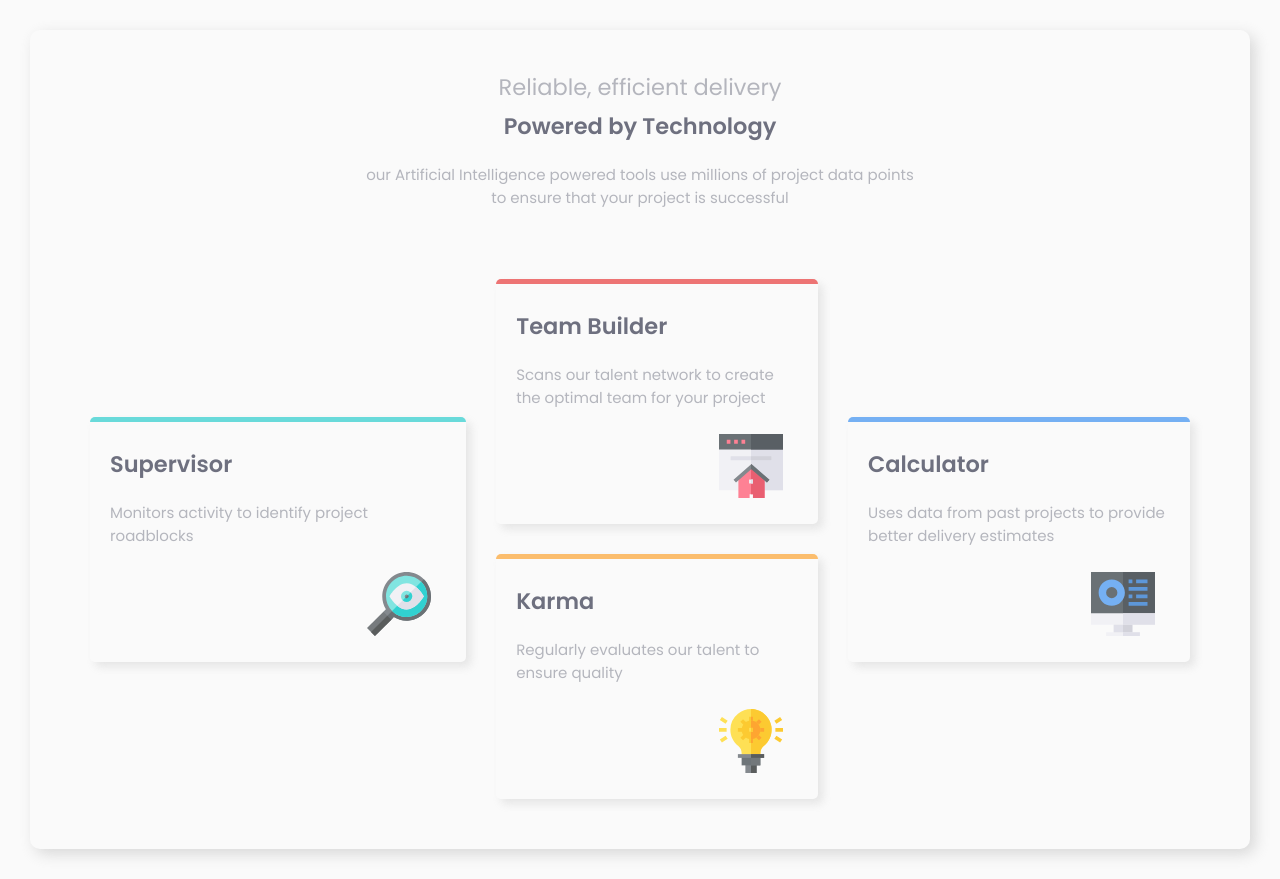
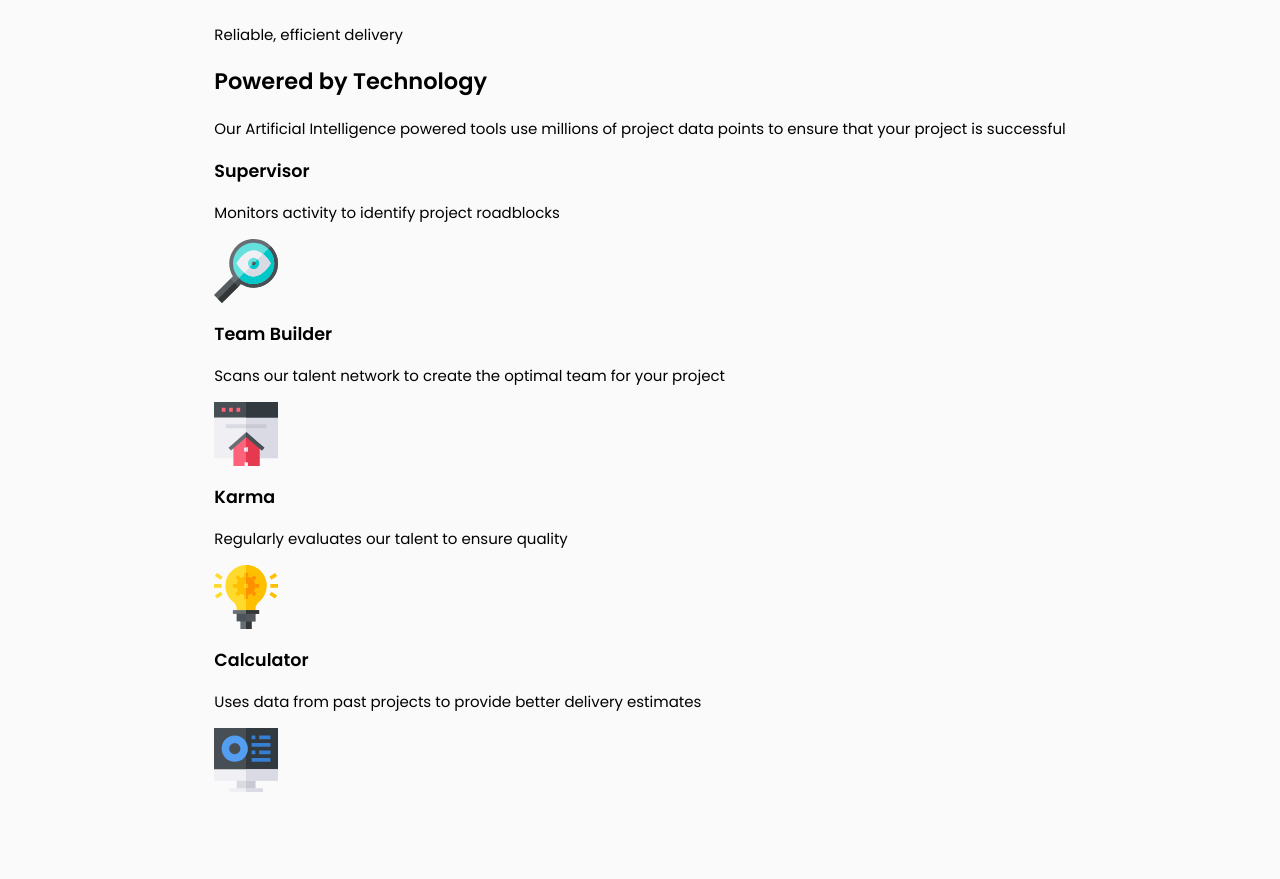
Before and after one commit to echocode1/4-card-feature-frond-end-challenge, a plain HTML site: page index.html in a window 1280 px wide. After the commit the page ends 800 px from the top, so only its background shows below. Drawn offline with Linux system fonts and the light colour scheme.

Commit message:
Update index.html
there was a mis up in my repo submitted for assessment.to correct this i had to make changes to the entire html document

```diff
--- a/index.html
+++ b/index.html
@@ -1,4 +1,3 @@
-<!DOCTYPE html>
 <html lang="en">
   <head>
     <meta charset="UTF-8">
@@ -6,61 +5,52 @@
 
     <link rel="icon" type="image/png" sizes="32x32" href="./images/favicon-32x32.png">
     <link rel="stylesheet" href="style.css">
+
     <title>Echo code | Four card feature section</title>
 
   </head>
   <body>
-  <div class="main-card__container">
-    <div class="upper__base__for-header">
-      <header class="header">
-        <p id="header__text">Reliable, efficient delivery</p>
-        <h2 id="header-bold__text">Powered by Technology</h2>
-        <p id="header__text-description">
-          our Artificial Intelligence powered tools use millions of project
-          data points to ensure that your project is successful
+    <main class="card-container">
+      <div class="header-section">
+        <p id="light-heading"> Reliable, efficient delivery</p>
+        <h2 id="heavy-heading">Powered by Technology </h2>
+        <p class="text">
+          Our Artificial Intelligence powered tools use millions of project data points
+          to ensure that your project is successful
         </p>
-      </header>
       </div>
-    <div class="lower__base__section">
-      <div class="sub-section1__supervisor">
-        <h2 id="sub-section1__header__text">Supervisor</h2>
-        <p id="sub-section1__description__text">
+      <div class="box-sections">
+        <section class="card-section1">
+          <h3 id="section1-heading">Supervisor</h3>
+          <p class="text">
             Monitors activity to identify project roadblocks
           </p>
-        <div id="search-image-icon">
-          <img src="images/icon-supervisor.svg" alt="search-icon">
-        </div>
-      </div>
-      <div class="mid__sub-sections">
-        <div class="sub-section2__Team-builder">
-          <h2 id="sub-section2__header__text">Team Builder</h2>
-          <p id="sub-section2__description__text">
+          <img src="images/icon-supervisor.svg" alt="supervisor-icon">
+        </section>
+        <section class="card-section2">
+          <div class="sub-section1">
+          <h3 id="sub-section1__heading">Team Builder</h3>
+          <p class="text">
             Scans our talent network to create the optimal team for your project
           </p>
-          <div id="house-image-icon">
-            <img src="images/icon-team-builder.svg" alt="house-icon">
+          <img src="images/icon-team-builder.svg" alt="Team-builder-icon">
           </div>
-        </div>
-        <div class="sub-section3__Karma">
-          <h2 id="sub-section3__text">Karma</h2>
-          <p id="sub-section3__description__text">
+          <div class="sub-section2">
+          <h3 id="sub-section2__heading"> Karma</h3>
+          <p class="text">
             Regularly evaluates our talent to ensure quality
           </p>
-          <div id="bulb-image-icon">
-            <img src="images/icon-karma.svg" alt="bulb-icon">
+          <img src="images/icon-karma.svg "alt="karma-icon">
           </div>
-        </div>
-      </div>
-      <div class="sub-section4__calculator">
-        <h2 id="sub-section4__header__text">Calculator</h2>
-        <p id="sub-section4__description__text">
+        </section>
+        <section class="card-section3">
+          <h3 id="section2-heading"> Calculator</h3>
+          <p class="text">
             Uses data from past projects to provide better delivery estimates
           </p>
-        <div id="calculator-image-icon">
-          <img src="images/icon-calculator.svg" alt="calculator-icon">
+          <img src="images/icon-calculator.svg "alt="karma-icon">
+        </section>
       </div>
-      </div>
-    </div>
-  </div>
+    </main>
   </body>
 </html>
```
Lines whose indentation alone changed are shown as unchanged.
